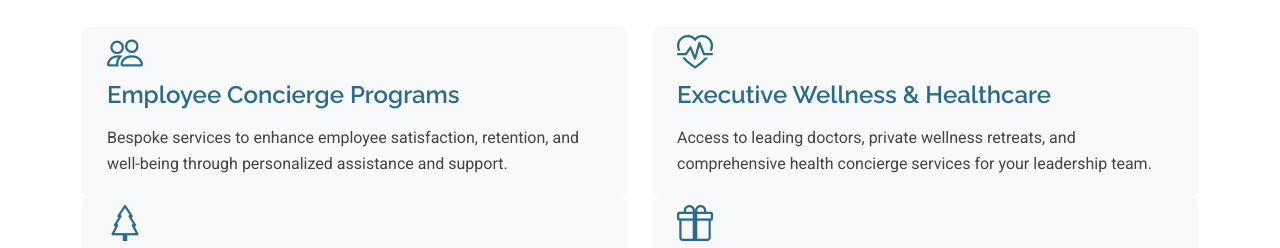
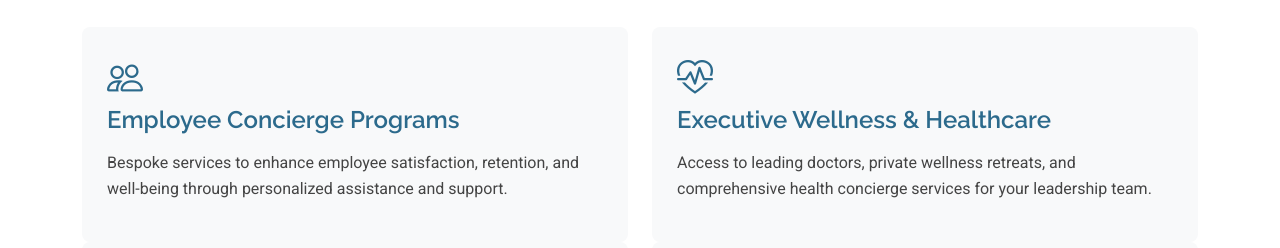
Before and after one commit to Akshayswagh/velurea, a plain HTML site: page services.html in a window 1280 px wide. Shown: the part 469-717 px from the top of the page. Drawn offline with Linux system fonts and the light colour scheme.

Commit message:
padding adjusted on service items

```diff
--- a/services.html
+++ b/services.html
@@ -64,7 +64,7 @@
       .service-item {
         background: #f8f9fa;
         border-radius: 8px;
-        padding: 0 25px 5px 25px;
+        padding: 25px;
         /* margin-bottom: 25px; */
         transition: all 0.3s ease;
         height: 100%;
```
